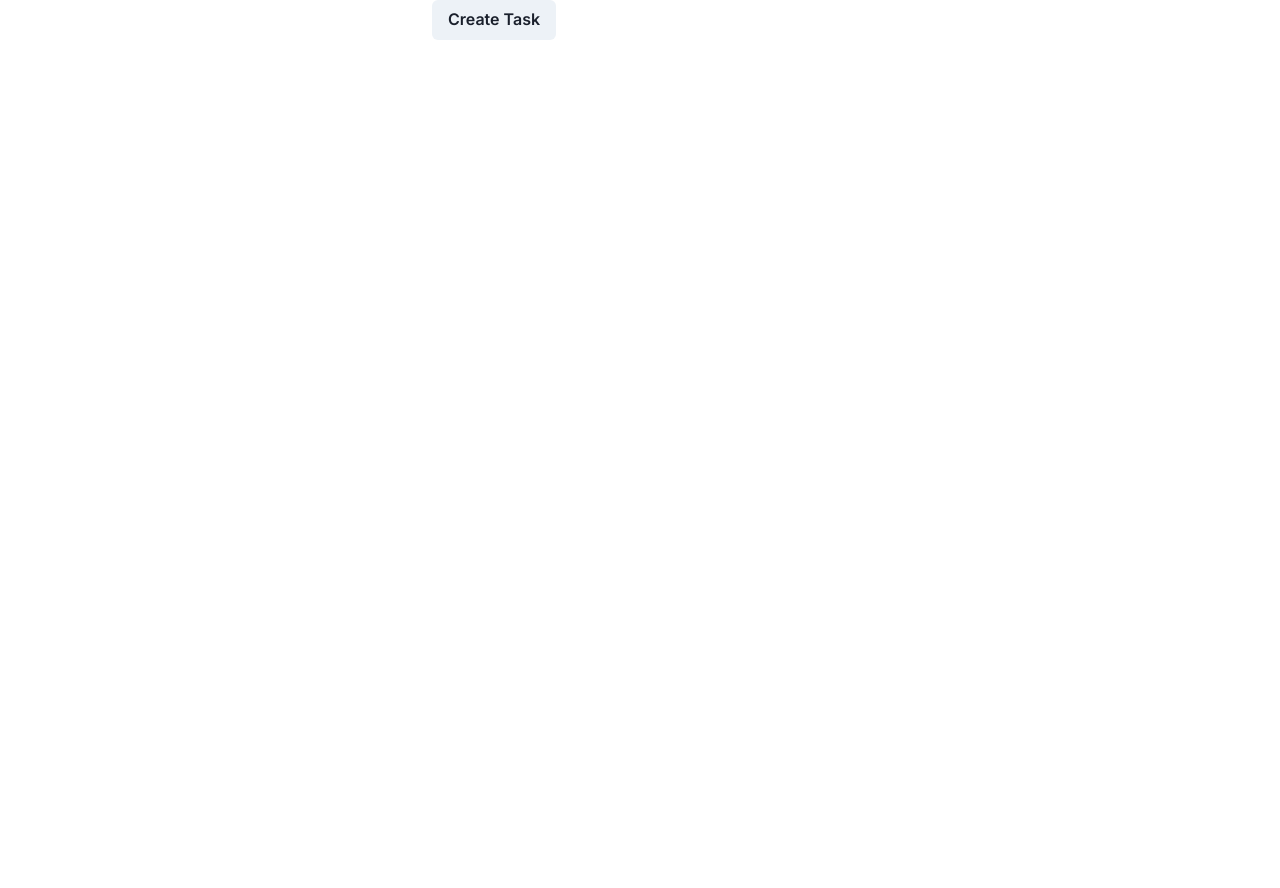
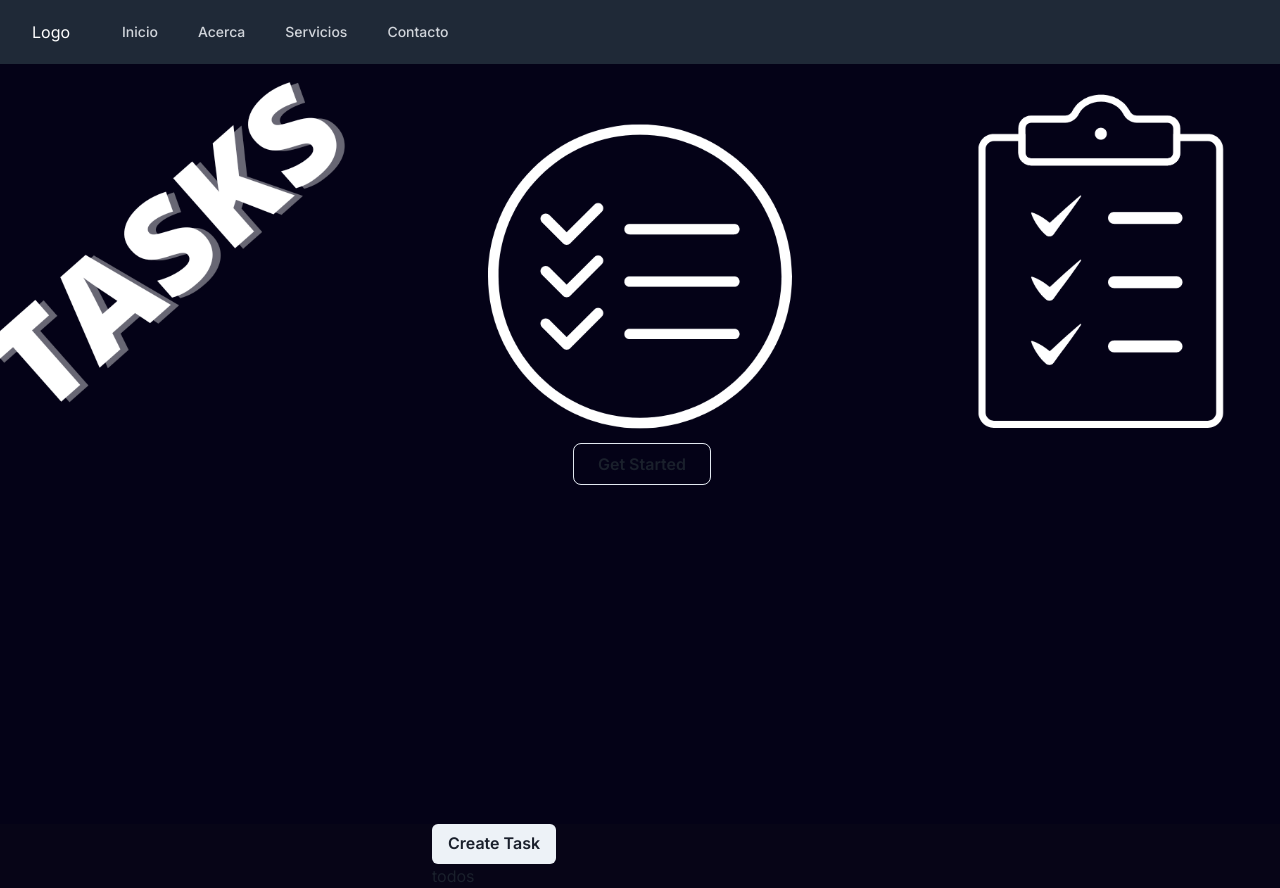
Before and after one commit to AlanLuna-00/Next-ToDo-Ts, a Next.js app: page / in a window 1280 px wide. Before the commit the page ends 800 px from the top, so only its background shows below. Built offline with nearby package versions, Linux system fonts and the light colour scheme.

Commit message:
todos working OMG

```diff
--- a/src/app/globals.css
+++ b/src/app/globals.css
@@ -16,12 +16,22 @@
   }
 }
 
+* {
+  margin: 0;
+  padding: 0;
+  box-sizing: border-box;
+}
+
 body {
-  color: rgb(var(--foreground-rgb));
-  background: linear-gradient(
-      to bottom,
-      transparent,
-      rgb(var(--background-end-rgb))
-    )
-    rgb(var(--background-start-rgb));
+  background-color: #070517 !important;
 }
+
+section {
+  background-image: url('../../public/tasks.png');
+  background-repeat: no-repeat;
+  background-size: cover;
+  background-position: center;
+  background-attachment: fixed;
+  height: 95vh;
+  width: 100vw;
+}
--- a/src/app/page.tsx
+++ b/src/app/page.tsx
@@ -2,8 +2,10 @@
 import React from "react";
 import { ChakraProvider } from '@chakra-ui/react'
 import TaskContext from "@/context/TaskContext";
+import Landing from "@/components/Landing";
 
 import Home from "@/components/Home";
+import Navbar from '../components/Navbar';
 
 export default function HomePage() {
   return (
@@ -11,6 +13,8 @@ export default function HomePage() {
 
      <TaskContext>
       <ChakraProvider>
+      <Navbar />
+      <Landing />
       <Home />
       </ChakraProvider>
       </TaskContext>
--- a/src/components/CreateTaskModal.tsx
+++ b/src/components/CreateTaskModal.tsx
@@ -46,7 +46,7 @@ const CreateTaskModal = ({ isOpen, onClose }: CreateTaskModalProps) => {
   return (
     <>
 
-      <Modal isOpen={isOpen} onClose={onClose}>
+      <Modal isOpen={isOpen} onClose={onClose} id="tasks">
         <ModalOverlay />
         <ModalContent>
           <ModalHeader>Create Task</ModalHeader>
--- a/src/components/Home.tsx
+++ b/src/components/Home.tsx
@@ -2,6 +2,7 @@
 import React from "react";
 import { Button, Container } from "@chakra-ui/react";
 import CreateTaskModal from "@/components/CreateTaskModal";
+import ShowTodos from './ShowTodo';
 
 const Home = () => {
   const [isModalOpen, setIsModalOpen] = React.useState(false);
@@ -15,10 +16,11 @@ const Home = () => {
   };
 
   return (
-    <Container maxW="md">
+    <Container maxW="md" id="tasks">
       <Button onClick={handleOpenModal}>Create Task
         <CreateTaskModal isOpen={isModalOpen} onClose={handleCloseModal} />
         </Button>
+        <ShowTodos />
     </Container>
   );
 };
--- /dev/null
+++ b/src/components/Landing.tsx
@@ -0,0 +1,20 @@
+import Image from 'next/image'
+import React from 'react'
+import heroImg from '../../public/tasks.png'
+import Link from 'next/link'
+
+
+
+
+const Landing = () => {
+  return (
+    <section className='w-full relative  flex flex-col justify-center items-center md:flex-row'>
+
+      <div className='px-3 flex flex-col '>
+         <Link href={'#tasks'} className='border border-white-600 rounded-lg font-semibold text-sm md:text-base py-2 px-6 self-start transition-all duration-200 hover:bg-gray-600 hover:text-white ml-1 mt-10'>Get Started </Link>
+      </div>
+    </section>
+  )
+}
+
+export default Landing
--- /dev/null
+++ b/src/components/Navbar.tsx
@@ -0,0 +1,127 @@
+import React, { useState } from "react";
+
+const Navbar = () => {
+  const [isMenuOpen, setIsMenuOpen] = useState(false);
+
+  const toggleMenu = () => {
+    setIsMenuOpen(!isMenuOpen);
+  };
+
+  return (
+    <nav className="bg-gray-800">
+      <div className="max-w-7xl mx-auto px-4 sm:px-6 lg:px-8">
+        <div className="flex items-center justify-between h-16">
+          <div className="flex items-center">
+            <div className="flex-shrink-0">
+              <h1 className="text-white">Logo</h1>
+            </div>
+            <div className="hidden md:block">
+              <div className="ml-10 flex items-baseline space-x-4">
+                <a
+                  href="#"
+                  className="text-gray-300 hover:bg-gray-700 hover:text-white px-3 py-2 rounded-md text-sm font-medium"
+                >
+                  Inicio
+                </a>
+                <a
+                  href="#"
+                  className="text-gray-300 hover:bg-gray-700 hover:text-white px-3 py-2 rounded-md text-sm font-medium"
+                >
+                  Acerca
+                </a>
+                <a
+                  href="#"
+                  className="text-gray-300 hover:bg-gray-700 hover:text-white px-3 py-2 rounded-md text-sm font-medium"
+                >
+                  Servicios
+                </a>
+                <a
+                  href="#"
+                  className="text-gray-300 hover:bg-gray-700 hover:text-white px-3 py-2 rounded-md text-sm font-medium"
+                >
+                  Contacto
+                </a>
+              </div>
+            </div>
+          </div>
+          <div className="-mr-2 flex md:hidden">
+            <button
+              onClick={toggleMenu}
+              type="button"
+              className="inline-flex items-center justify-center p-2 rounded-md text-gray-400 hover:text-white hover:bg-gray-700 focus:outline-none focus:ring-2 focus:ring-offset-2 focus:ring-offset-gray-800 focus:ring-white"
+              aria-controls="mobile-menu"
+              aria-expanded={isMenuOpen}
+            >
+              <span className="sr-only">Open main menu</span>
+              {!isMenuOpen ? (
+                <svg
+                  className="block h-6 w-6"
+                  xmlns="http://www.w3.org/2000/svg"
+                  fill="none"
+                  viewBox="0 0 24 24"
+                  stroke="currentColor"
+                  aria-hidden="true"
+                >
+                  <path
+                    strokeLinecap="round"
+                    strokeLinejoin="round"
+                    strokeWidth={2}
+                    d="M4 6h16M4 12h16M4 18h16"
+                  />
+                </svg>
+              ) : (
+                <svg
+                  className="block h-6 w-6"
+                  xmlns="http://www.w3.org/2000/svg"
+                  fill="none"
+                  viewBox="0 0 24 24"
+                  stroke="currentColor"
+                  aria-hidden="true"
+                >
+                  <path
+                    strokeLinecap="round"
+                    strokeLinejoin="round"
+                    strokeWidth={2}
+                    d="M6 18L18 6M6 6l12 12"
+                  />
+                </svg>
+              )}
+            </button>
+          </div>
+        </div>
+      </div>
+      {isMenuOpen && (
+        <div className="md:hidden" id="mobile-menu">
+          <div className="px-2 pt-2 pb-3 space-y-1 sm:px-3">
+            <a
+              href="#"
+              className="text-gray-300 hover:bg-gray-700 hover:text-white block px-3 py-2 rounded-md text-base font-medium"
+            >
+              Inicio
+            </a>
+            <a
+              href="#"
+              className="text-gray-300 hover:bg-gray-700 hover:text-white block px-3 py-2 rounded-md text-base font-medium"
+            >
+              Acerca
+            </a>
+            <a
+              href="#"
+              className="text-gray-300 hover:bg-gray-700 hover:text-white block px-3 py-2 rounded-md text-base font-medium"
+            >
+              Servicios
+            </a>
+            <a
+              href="#"
+              className="text-gray-300 hover:bg-gray-700 hover:text-white block px-3 py-2 rounded-md text-base font-medium"
+            >
+              Contacto
+            </a>
+          </div>
+        </div>
+      )}
+    </nav>
+  );
+};
+
+export default Navbar;
--- /dev/null
+++ b/src/components/ShowTodo.tsx
@@ -0,0 +1,22 @@
+import { Task } from "@/context/TaskContext";
+
+const ShowTodos = () => {
+  const todos: Task[] = JSON.parse(localStorage.getItem('tasks') || '[]');
+
+  return (
+    <div>
+      <h1>todos</h1>
+      {todos?.map((todo: Task) => {
+        return (
+          <div key={todo.id}>
+            <h1 className="text-white">{todo.title}</h1>
+            <p className="text-white">{todo.text}</p>
+            <p className="text-white">{todo.priority}</p>
+          </div>
+        );
+      })}
+    </div>
+  );
+};
+
+export default ShowTodos;
--- /dev/null
+++ b/src/components/Sidebar.tsx
@@ -0,0 +1,9 @@
+
+
+const Sidebar = () => {
+    return (
+        <div>
+            <h1>sidebar</h1>
+        </div>
+    )
+    }
```
Also changed, not shown: public/tasks.png (added).
